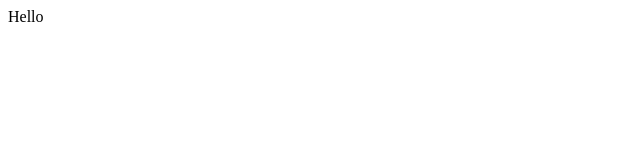
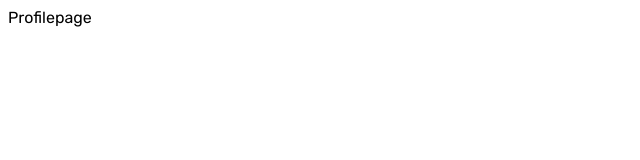
Before and after one commit to manvendrasang/blogspace, a React (Vite) app in the folder client/: page /profile/1 in a window 1280 px wide. Shown: the top 160 px of the page, without its empty margins (0-640 px from the left). Built offline with nearby package versions, Linux system fonts and the light colour scheme.

Commit message:
Routes and frontend boilerplate done

```diff
--- /dev/null
+++ b/client/jsconfig.json
@@ -0,0 +1,6 @@
+{
+    "compilerOptions": {
+        "baseUrl": "src"
+    },
+    "include": ["src"]
+}
--- a/client/src/App.jsx
+++ b/client/src/App.jsx
@@ -1,8 +1,20 @@
+import { BrowserRouter, Navigate, Routes, Route } from "react-router-dom";
+import HomePage from "scenes/homePage";
+import LoginPage from "scenes/loginPage";
+import ProfilePage from "scenes/profilePage";
+
 function App() {
-
   return (
-    <div className="app">Hello</div>
+    <div className="app">
+      <BrowserRouter>
+        <Routes>
+          <Route path="/" element={<LoginPage />} />
+          <Route path="/home" element={<HomePage />} />
+          <Route path="/profile/:userId" element={<ProfilePage />} />
+        </Routes>
+      </BrowserRouter>
+    </div>
   )
 }
 
-export default App
+export default App;
--- a/client/src/index.css
+++ b/client/src/index.css
@@ -0,0 +1,10 @@
+@import url('https://fonts.googleapis.com/css2?family=Rubik:ital,wght@0,300..900;1,300..900&display=swap');
+
+html,
+body,
+#root,
+.app {
+    height: 100%;
+    width: 100%;
+    font-family: "Rubik", sans-serif;
+}
--- /dev/null
+++ b/client/src/scenes/homePage/index.jsx
@@ -0,0 +1,5 @@
+const HomePage = () => {
+    return (<div>Homepage</div>)
+};
+
+export default HomePage;
--- /dev/null
+++ b/client/src/scenes/loginPage/index.jsx
@@ -0,0 +1,5 @@
+const LoginPage = () => {
+    return (<div>Loginpage</div>)
+};
+
+export default LoginPage;
--- /dev/null
+++ b/client/src/scenes/navbar/index.jsx
@@ -0,0 +1,5 @@
+const Navbar = () => {
+    return (<div>Navbar</div>)
+};
+
+export default Navbar;
--- /dev/null
+++ b/client/src/scenes/profilePage/index.jsx
@@ -0,0 +1,5 @@
+const ProfilePage = () => {
+    return (<div>Profilepage</div>)
+};
+
+export default ProfilePage;
```
Also changed, not shown: client/src/state/index.js (added).
